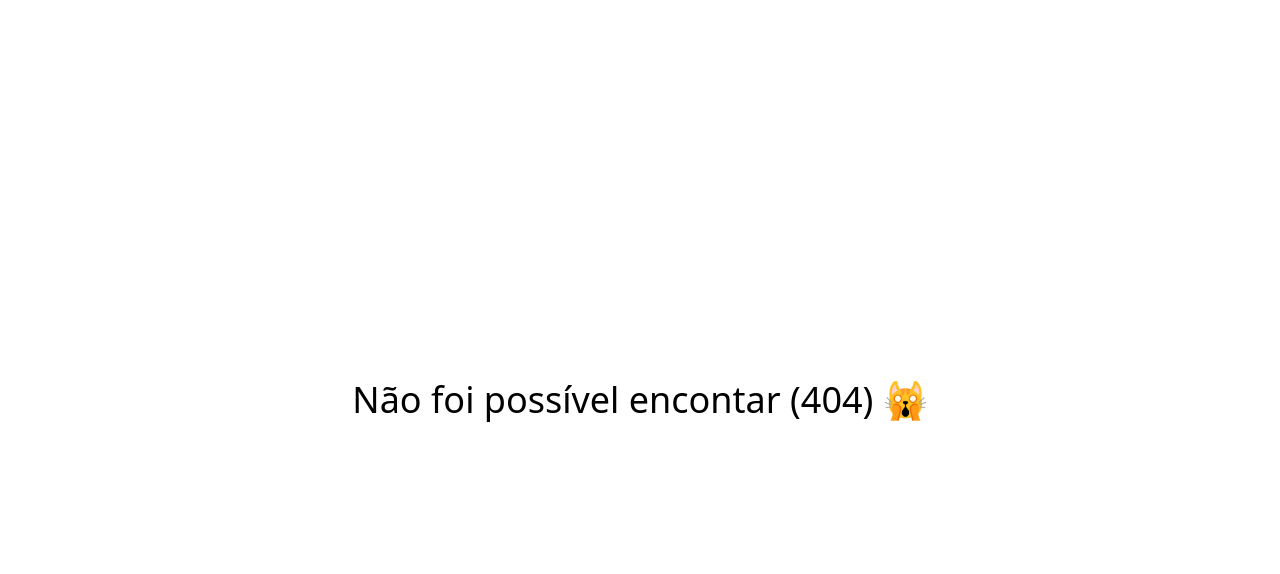
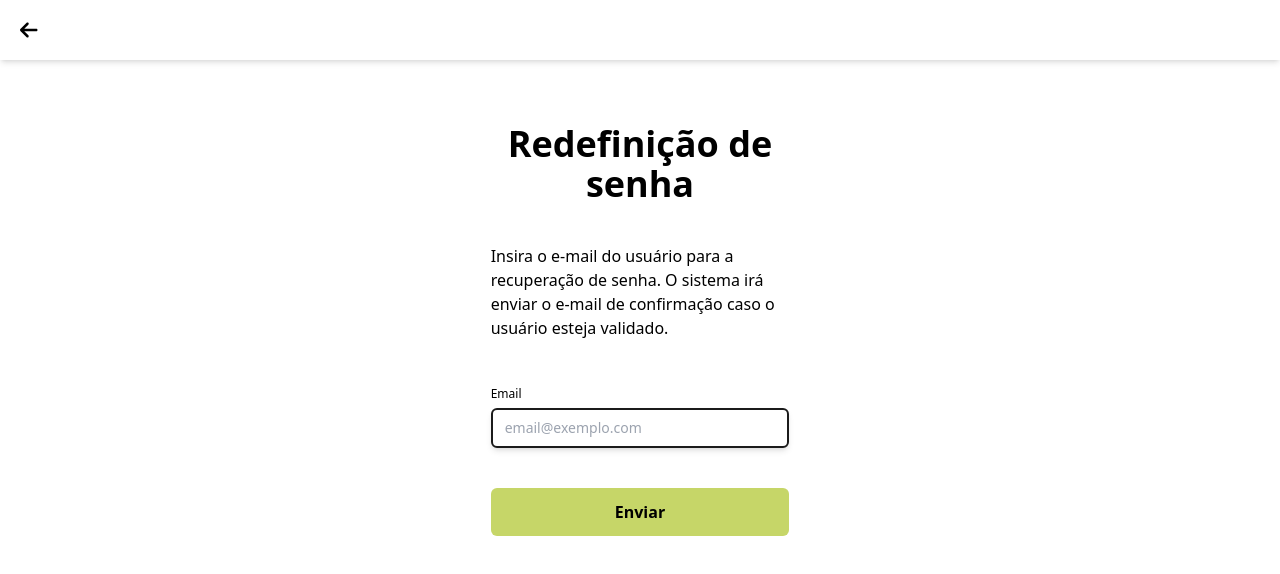
Before and after one commit to adoteme-project/adoteme-website, a React (Vite) app: page /login/redefinir in a window 1280 px wide. Before the commit this address had no page. Shown: the top 574 px of the page. Built offline with nearby package versions, Linux system fonts and the light colour scheme.

Commit message:
AuthForm props configuração

```diff
--- a/src/App.jsx
+++ b/src/App.jsx
@@ -11,6 +11,7 @@ import LoginSelection from "./pages/LoginSelection";
 import LoginLayout from "./components/layout/LoginLayout";
 import LoginAdotante from "./pages/LoginAdotante";
 import LoginOng from "./pages/LoginOng";
+import RedefinirAcesso from "./pages/RedefinirAcesso";
 
 function App() {
   return (
@@ -28,6 +29,7 @@ function App() {
           <Route path="/login" element={<LoginSelection />} />
           <Route path="/login/adotante" element={<LoginAdotante />} />
           <Route path="/login/ong" element={<LoginOng />} />
+          <Route path="/login/redefinir" element={<RedefinirAcesso />} />
         </Route>
 
         <Route path="/teste" element={<Teste />} />
--- a/src/components/common/FormAuth/index.jsx
+++ b/src/components/common/FormAuth/index.jsx
@@ -1,26 +1,38 @@
 import { Link } from "react-router-dom";
 import Input from "../Input";
 
-const FormAuth = () => {
+const FormAuth = ({ title, subtitle, description, fields, onSubmit, buttonLabel, linkTo, linkLabel, linkForgot}) => {
   return (
-    <form className="max-w-screen-lg w-1/3 p-16 flex flex-col gap-10">
+    <form onSubmit={onSubmit} className="max-w-screen-lg w-1/3 p-16 flex flex-col gap-10">
       <div className="flex flex-col gap-4">
-        <h1 className="text-4xl text-center font-bold"> Login </h1>
-        <h3 className="text-2xl text-center text-cinza"> Adotante </h3>
+        <h1 className="text-4xl text-center font-bold">{title}</h1>
+        {subtitle && <h3 className="text-2xl text-center text-cinza">{subtitle}</h3>}
       </div>
-      <Input label={"Email"} placeholder="email@exemplo.com" />
-      <Input label={"Senha"} placeholder="Digia sua senha..." />
+
+      {description && <p>{description}</p>}
+
+      {fields.map((field, index) => (
+        <Input
+          key={index}
+          label={field.label}
+          type={field.type}
+          placeholder={field.placeholder}
+        />
+      ))}
+
       <div className="flex justify-between gap-8">
-        <button className="w-full p-3 text-center bg-verde rounded-md font-bold">
-          Entar
+        <button type="submit" className="w-full p-3 text-center bg-verde rounded-md font-bold">
+          {buttonLabel}
         </button>
-        <Link
-          to={`/login/cadastro-adotante`}
-          className={`w-full p-3 text-center bg-amarelo rounded-md font-bold`}
-        >
-          Cadastrar
-        </Link>
+        {linkTo && linkLabel && (
+          <Link to={linkTo} className="w-full p-3 text-center bg-amarelo rounded-md font-bold">
+            {linkLabel}
+          </Link>
+        )}
       </div>
+      {linkForgot && (
+            <Link to={'/login/redefinir'} className="underline text-azul-main font-bold">Esqueci a senha</Link>
+       )}
     </form>
   );
 };
--- a/src/components/common/Input/index.jsx
+++ b/src/components/common/Input/index.jsx
@@ -5,6 +5,7 @@ const Input = (props) => {
       <input
         className="mt-1 w-full rounded-md border-titulo border-2 px-3 py-2 shadow-md sm:text-sm"
         placeholder={props.placeholder}
+        type={props.type}
       />
     </div>
   );
--- a/src/pages/LoginAdotante/index.jsx
+++ b/src/pages/LoginAdotante/index.jsx
@@ -1,11 +1,27 @@
 import FormAuth from "../../components/common/FormAuth";
 
 const LoginAdotante = () => {
-    return (
-        <div className="w-full justify-center items-center flex">
-            <FormAuth/>
-        </div>
-    )
-}
+  const handleLogin = (e) => {
+    e.preventDefault();
+  };
+
+  return (
+    <div className="w-full justify-center items-center flex">
+      <FormAuth
+        title="Login"
+        subtitle="Adotante"
+        fields={[
+          { label: "Email", type: "email", placeholder: "email@exemplo.com" },
+          { label: "Senha", type: "password", placeholder: "Digite sua senha..." }
+        ]}
+        onSubmit={handleLogin}
+        buttonLabel="Entrar"
+        linkTo="/login/cadastro-adotante"
+        linkLabel="Cadastrar"
+        linkForgot={true}
+      />
+    </div>
+  );
+};
 
 export default LoginAdotante;
--- a/src/pages/LoginOng/index.jsx
+++ b/src/pages/LoginOng/index.jsx
@@ -1,9 +1,25 @@
+import FormAuth from "../../components/common/FormAuth";
+
 const LoginOng = () => {
-    return (
-        <div>
-            <h1>Login: Ong</h1>
-        </div>
-    )
-}
+  const handleLogin = (e) => {
+    e.preventDefault();
+  };
+
+  return (
+    <div className="w-full justify-center items-center flex">
+      <FormAuth
+        title="Login"
+        subtitle="ONG"
+        fields={[
+          { label: "Email", type: "email", placeholder: "email@exemplo.com" },
+          { label: "Senha", type: "password", placeholder: "Digite sua senha..." }
+        ]}
+        onSubmit={handleLogin}
+        buttonLabel="Entrar"
+        linkForgot={true}
+      />
+    </div>
+  );
+};
 
 export default LoginOng;
--- /dev/null
+++ b/src/pages/RedefinirAcesso/index.jsx
@@ -0,0 +1,25 @@
+import FormAuth from "../../components/common/FormAuth";
+
+const RedefinirAcesso = () => {
+  const handleReset = (e) => {
+    e.preventDefault();
+  };
+
+  const textContent = 'Insira o e-mail do usuário para a recuperação de senha. O sistema irá enviar o e-mail de confirmação caso o usuário esteja validado.'
+
+  return (
+    <div className="w-full justify-center items-center flex">
+      <FormAuth
+        title="Redefinição de senha"
+        fields={[
+          { label: "Email", type: "email", placeholder: "email@exemplo.com" }
+        ]}
+        onSubmit={handleReset}
+        buttonLabel="Enviar"
+        description={textContent}
+      />
+    </div>
+  );
+};
+
+export default RedefinirAcesso;
```
